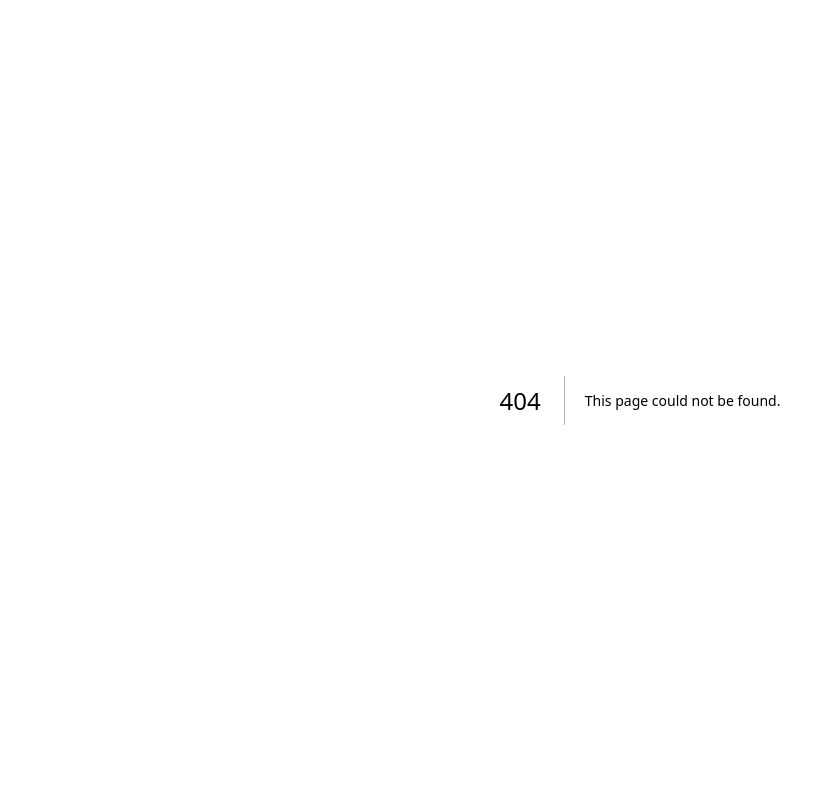
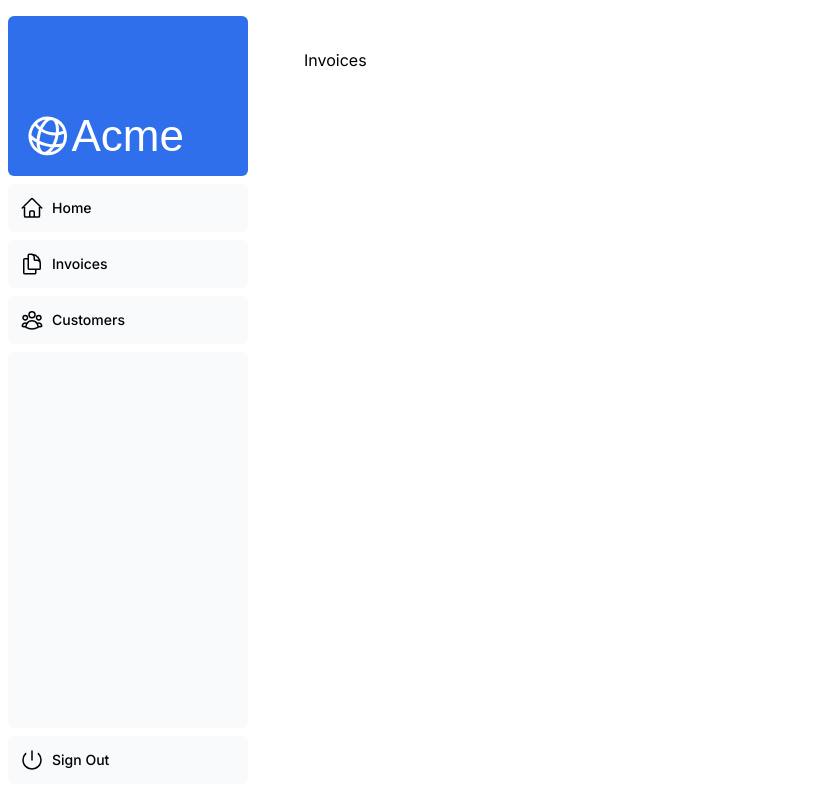
Before and after one commit to zhuzhuxia480/nextjs-dashboard, a Next.js app: page /dashboard/invoices in a window 1280 px wide. Before the commit this address had no page. Shown: the whole page, without its empty margins (0-835 px from the left). Built offline with nearby package versions, Linux system fonts and the light colour scheme; a web font is replaced by a local one.

Commit message:
add dashboard/invoices page

```diff
--- /dev/null
+++ b/app/dashboard/invoices/page.tsx
@@ -0,0 +1,3 @@
+export default function () {
+    return <p>Invoices</p>
+};
```
